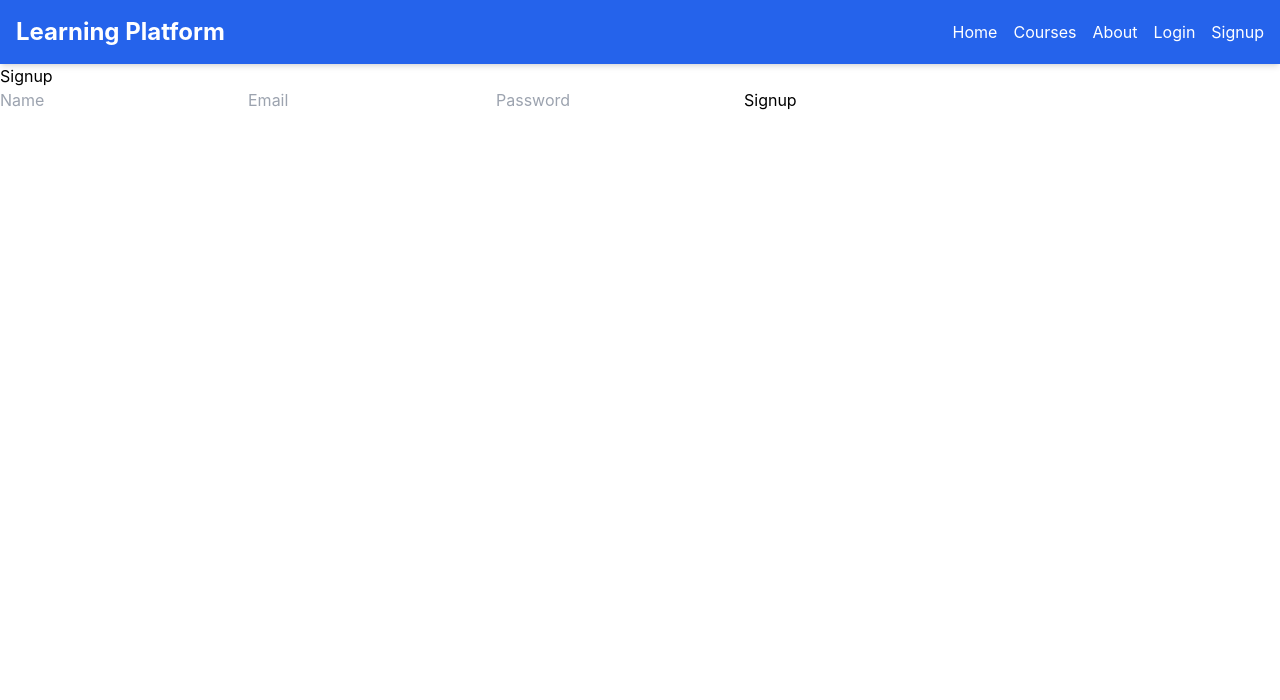
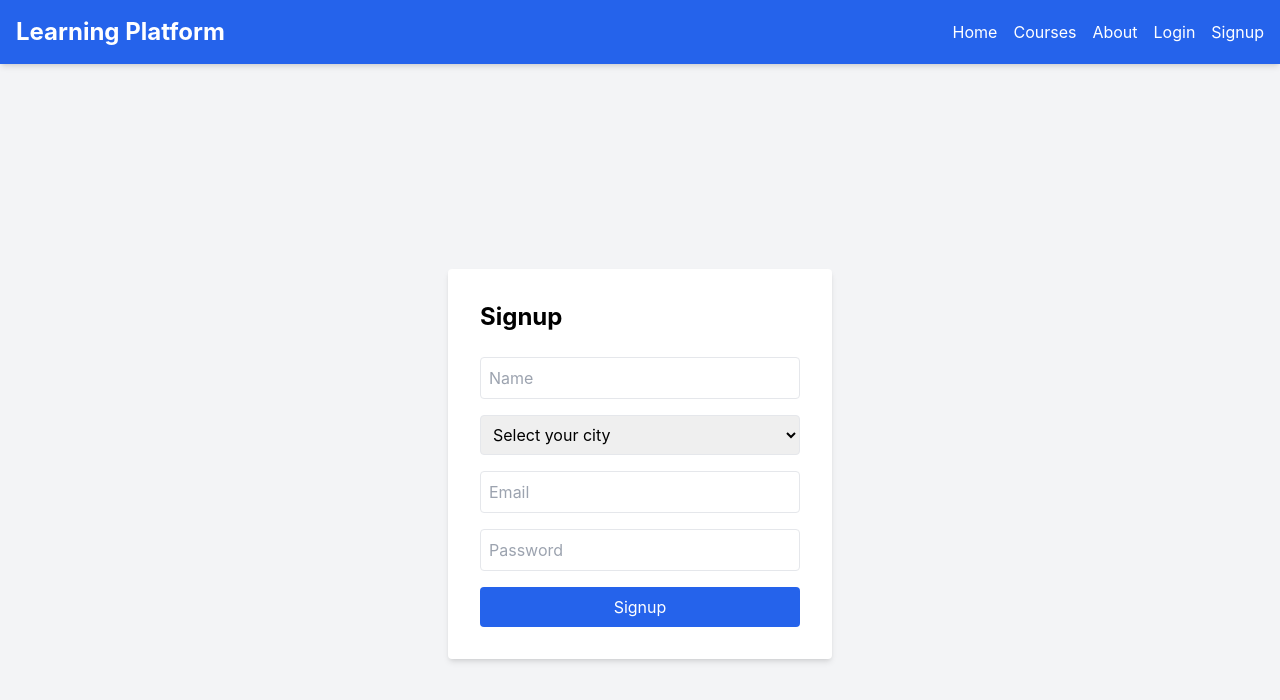
Before and after one commit to CJbaited/Candice, a React (Create React App) app in the folder candric/: page /signup in a window 1280 px wide. Shown: the top 700 px of the page. Built offline with nearby package versions, Linux system fonts and the light colour scheme.

Commit message:
signup semi works, user metadata gets deleted when sent to supabase? tomorow working on a work around to get name

```diff
--- /dev/null
+++ b/candric/src/components/Loading.js
@@ -0,0 +1,29 @@
+import React, { useEffect } from 'react';
+import { useNavigate } from 'react-router-dom';
+import { checkUser } from '../api';
+
+const Loading = () => {
+  const navigate = useNavigate();
+
+  useEffect(() => {
+    const verifyUser = async () => {
+      try {
+        const response = await checkUser();
+        if (response.data.isTeacher) {
+          navigate('/teacher-dashboard');
+        } else {
+          navigate('/dashboard');
+        }
+      } catch (error) {
+        console.error('Error verifying user:', error);
+        navigate('/login');
+      }
+    };
+
+    verifyUser();
+  }, [navigate]);
+
+  return <div>Loading...</div>;
+};
+
+export default Loading;
--- a/candric/src/components/Signup.js
+++ b/candric/src/components/Signup.js
@@ -1,57 +1,75 @@
 import React, { useState } from 'react';
+import { useNavigate } from 'react-router-dom';
 import { signUpUser } from '../api';
 
 const Signup = () => {
-  const [formData, setFormData] = useState({ email: '', password: '', name: '' });
+  const [formData, setFormData] = useState({ name: '', location: '', email: '', password: '' });
   const [message, setMessage] = useState('');
+  const navigate = useNavigate();
 
   const handleSubmit = async (e) => {
     e.preventDefault();
     try {
-      // Call the signUpUser API function
       const response = await signUpUser(formData);
       setMessage(response.data.message || 'Signup successful!');
+      navigate('/login');
     } catch (error) {
-      // Check if error.response exists
       if (error.response) {
-        // Log the full error response for debugging
-        console.error('Signup error:', error.response);
         setMessage(error.response.data.error || 'Signup failed');
       } else if (error.request) {
-        console.error('No response from server:', error.request);
         setMessage('No response from the server. Please try again later.');
       } else {
-        console.error('Error setting up request:', error.message);
         setMessage('An error occurred during signup.');
       }
     }
   };
 
   return (
-    <div>
-      <h2>Signup</h2>
+    <div className="flex justify-center items-center min-h-screen bg-gray-100">
+      <div className="bg-white p-8 rounded shadow-md w-full max-w-sm">
+        <h2 className="text-2xl font-bold mb-6">Signup</h2>
         <form onSubmit={handleSubmit}>
           <input
             type="text"
             placeholder="Name"
             value={formData.name}
             onChange={(e) => setFormData({ ...formData, name: e.target.value })}
+            className="w-full p-2 mb-4 border rounded"
+            required
           />
+          <select
+            value={formData.location}
+            onChange={(e) => setFormData({ ...formData, location: e.target.value })}
+            className="w-full p-2 mb-4 border rounded"
+            required
+          >
+            <option value="" disabled>Select your city</option>
+            <option value="City1">City1</option>
+            <option value="City2">City2</option>
+            {/* Add more cities as needed */}
+          </select>
           <input
             type="email"
             placeholder="Email"
             value={formData.email}
             onChange={(e) => setFormData({ ...formData, email: e.target.value })}
+            className="w-full p-2 mb-4 border rounded"
+            required
           />
           <input
             type="password"
             placeholder="Password"
             value={formData.password}
             onChange={(e) => setFormData({ ...formData, password: e.target.value })}
+            className="w-full p-2 mb-4 border rounded"
+            required
           />
-        <button type="submit">Signup</button>
+          <button type="submit" className="w-full bg-blue-600 text-white py-2 rounded hover:bg-blue-700">
+            Signup
+          </button>
         </form>
-      {message && <p>{message}</p>}
+        {message && <p className="mt-4 text-red-600">{message}</p>}
+      </div>
     </div>
   );
 };
```
Also changed, not shown: 1 other file (tests, documents, lock files or other folders). Lines whose indentation alone changed are shown as unchanged.
